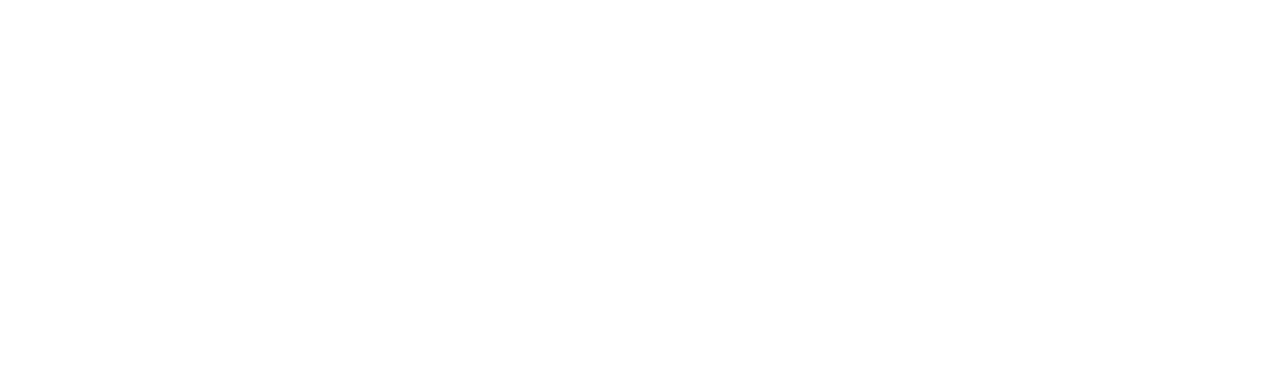
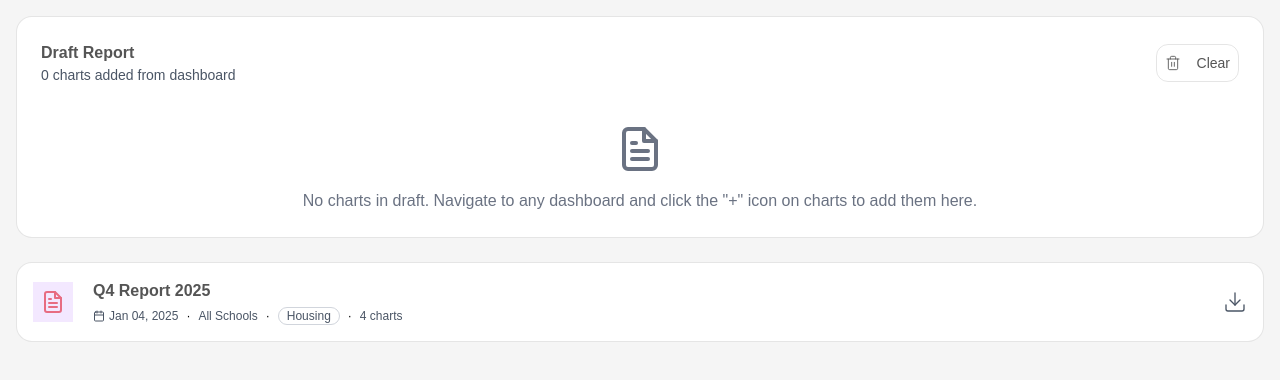
Before and after one commit to JumboCode/bostons-higher-ground, a Next.js app: page /reports in a window 1280 px wide. Shown: the top 380 px of the page. Built offline with nearby package versions, Linux system fonts and the light colour scheme.

Commit message:
Created DraftReport and ReportEntry Components
Also imported 2 new icons - Trash2 and Edit3 for the archived reports page

```diff
--- a/src/app/reports/page.tsx
+++ b/src/app/reports/page.tsx
@@ -1,3 +1,6 @@
+import { Edit3, Trash2, Download, Calendar, FileText } from "@/components/icons";
+import { string } from "better-auth";
+
 /*
  * TODO: This component represents the draft report interface that goes at the
  * top of the page. Ultimately, it will list the charts the user has selected to
@@ -6,7 +9,24 @@
  */
 function DraftReport() {
     return (
-        <div></div>
+        <div className="border-1 flex flex-col flex-grow border-[rgba(0,0,0,0.1)] p-6 rounded-2xl space-y-10 mb-6 bg-white">
+            <div className="flex items-center justify-between">
+                <div className="Heading">
+                    <h2 className="text-[#555555] font-semibold text-l">Draft Report</h2>
+                    <div className="text-sm text-[#4A5565]">0 charts added from dashboard</div>
+                </div>
+                <div>
+                    <button className="Clear flex flex-row space-x-4 items-center border-1 p-2 rounded-xl border-[rgba(0,0,0,0.1)]">
+                        <Trash2 className="w-4 h-4 stroke-[1.33] text-[#555555]"/>
+                        <div className="text-sm text-[#555555]">Clear</div>
+                    </button>
+                </div>
+            </div>
+            <div className="flex flex-col space-y-4 items-center">
+                <FileText className="h-12 w-12 text-[#6A7282] stroke-2"/>
+                <div className="text-base text-[#6A7282] text-center leading-6">No charts in draft. Navigate to any dashboard and click the "+" icon on charts to add them here.</div>
+            </div>
+        </div>
     );
 }
 
@@ -15,9 +35,40 @@ function DraftReport() {
  * reports. As you are designing it, think about what props you need in order to
  * make it reusable.
  */
-function ReportEntry() {
+
+
+function ReportEntry({ title, date, schools, category, numOfCharts } : {title : string, date : Date, schools : string, category : string, numOfCharts: number }) {
     return (
-        <div></div>
+        <div className="items-center flex px-4 py-4 border-1 border-[rgba(0,0,0,0.1)] rounded-2xl mb-4 bg-white">
+            <div className="flex flex-grow flex-row h-full space-x-6 items-center">
+                <div className="flex flex-grow flew-row items-center space-x-5"> {/* container*/}
+                    <div className="w-10 h-10 border-0 bg-[#F3E8FF] rounded-[16] flex justify-center items-center ">
+                        <FileText className="text-[#E76C82]" />
+                    </div>
+                    <div className="flex-col space-y-1">
+                        <div className=""> {/*title of report*/}
+                            <h3 className="text-[#555555] font-semibold">{title}</h3>
+                        </div>
+                        <div className="flex flew-row space-x-2 items-center"> {/*items below title*/}
+                            <div className="flex flex-row items-center space-x-1 ">
+                                <Calendar className="w-3 h-3 text-[#4A5565] stroke-2"/>
+                                <p className="text-[#4A5565] text-xs">{date.toLocaleDateString("en-US", { day: "2-digit", month: "short", year: "numeric" })}</p>
+                            </div> {/*Date of report*/}
+                            <div className="text-xs">&middot;</div> {/*dot*/}
+                            <div className="text-[#4A5565] text-xs"> { schools } </div> {/*schools*/}
+                            <div className="text-xs">&middot;</div> {/*dot*/}
+                            <div className="text-[#4A5565] text-xs border-1 border-gray-300 rounded-full px-2"> { category } </div> {/*housing*/}
+                            <div className="text-xs">&middot;</div> {/*dot*/}
+                            <div className="text-[#4A5565] text-xs"> { numOfCharts } charts</div> {/*number of charts*/}
+                        </div>
+                    </div>
+                </div>
+
+                <div className="button">
+                    <Download className="stroke-[1.33px] text-gray-600" />
+                </div>
+            </div>
+        </div>
     );
 }
 
@@ -28,10 +79,9 @@ function ReportEntry() {
  */
 export default function Archive() {
     return (
-        <main>
-            {/* we use components within our JSX similarly to html tags*/}
-            <DraftReport />
-            <ReportEntry />
+        <main className="bg-[#F5F5F5] h-screen p-4">
+            <DraftReport/>
+            <ReportEntry title="Q4 Report 2025" date = {new Date(2025, 0, 4)} schools = "All Schools" category= "Housing" numOfCharts={4}/>
         </main>
     );
 }
--- a/src/components/icons.tsx
+++ b/src/components/icons.tsx
@@ -35,3 +35,25 @@ export function Download(props: JSX.IntrinsicElements["svg"]) {
         </svg>
     );
 }
+
+// https://feathericons.dev/?search=trash2&iconset=feather&format=strict-tsx
+export function Trash2(props: JSX.IntrinsicElements["svg"]) {
+    return (
+        <svg xmlns="http://www.w3.org/2000/svg" viewBox="0 0 24 24" width="24" height="24" fill="none" stroke="currentColor" strokeLinecap="round" strokeLinejoin="round" strokeWidth="2" {...props}>
+        <polyline points="3 6 5 6 21 6" />
+        <path d="M19 6v14a2 2 0 0 1-2 2H7a2 2 0 0 1-2-2V6m3 0V4a2 2 0 0 1 2-2h4a2 2 0 0 1 2 2v2" />
+        <line x1="10" x2="10" y1="11" y2="17" />
+        <line x1="14" x2="14" y1="11" y2="17" />
+        </svg>
+    );
+}
+
+// https://feathericons.dev/?search=edit3&iconset=feather&format=strict-tsx
+export function Edit3(props: JSX.IntrinsicElements["svg"]) {
+    return (
+        <svg xmlns="http://www.w3.org/2000/svg" viewBox="0 0 24 24" width="24" height="24" fill="none" stroke="currentColor" strokeLinecap="round" strokeLinejoin="round" strokeWidth="2" {...props}>
+        <path d="M12 20h9" />
+        <path d="M16.5 3.5a2.121 2.121 0 0 1 3 3L7 19l-4 1 1-4L16.5 3.5z" />
+        </svg>
+    );
+}
```
